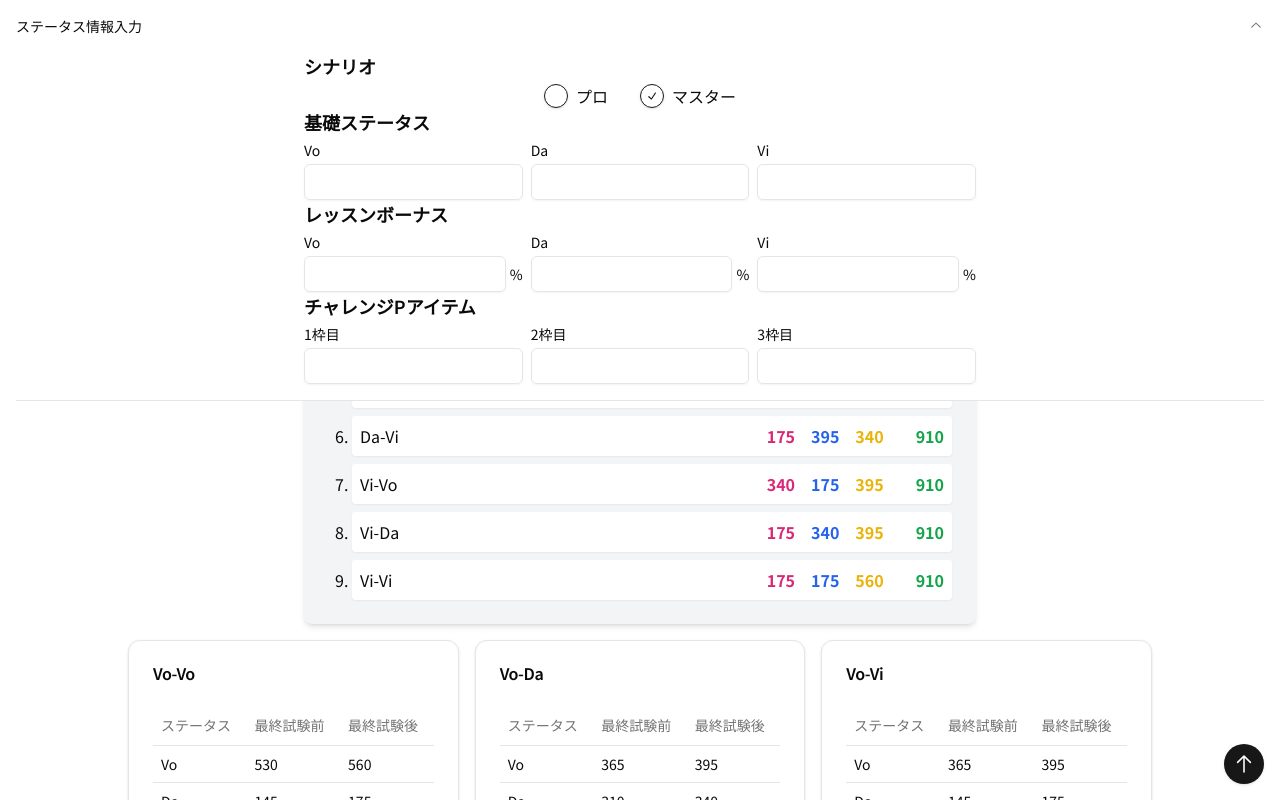
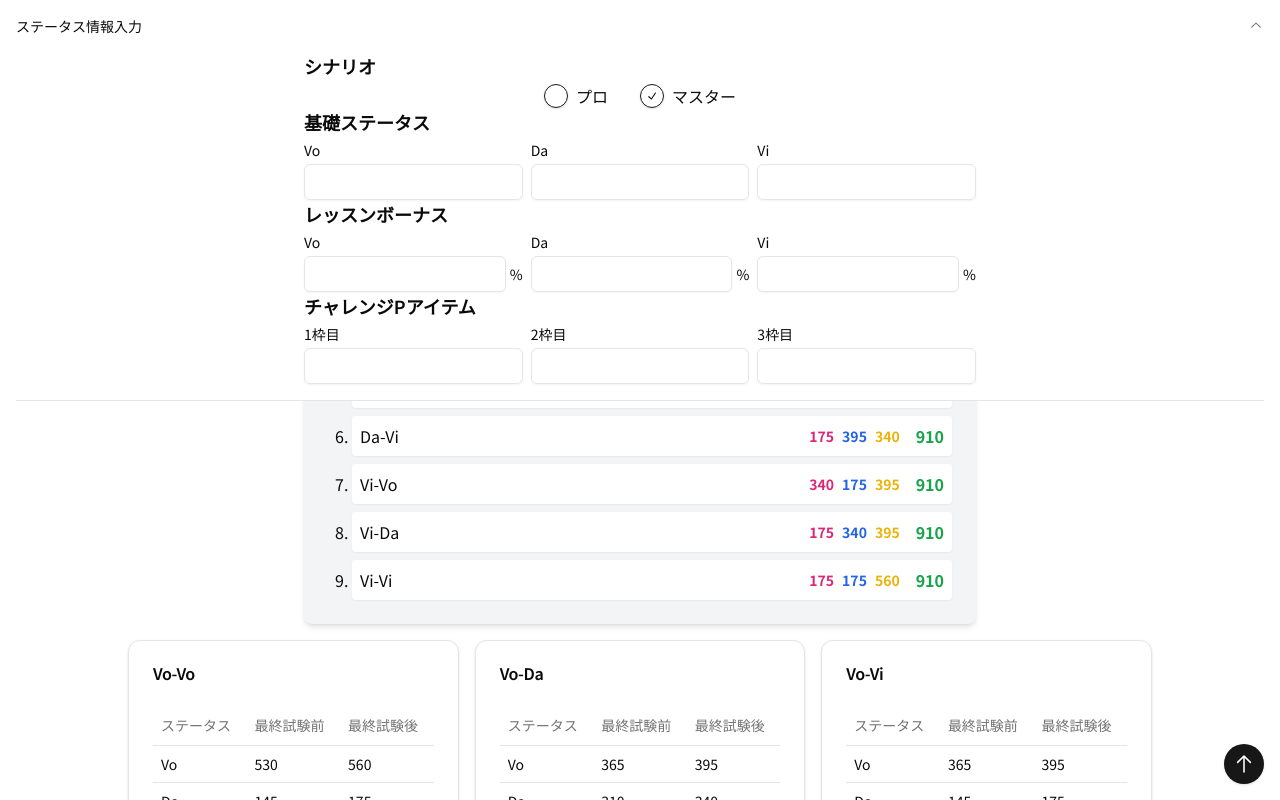
Before and after one commit to ttNKss/galkulator, a Next.js app: page / in a window 1280 px wide. Shown: the top 800 px of the page. Built offline with nearby package versions, Linux system fonts and the light colour scheme.

Commit message:
文字サイズ・配置調整

```diff
--- a/src/components/common/statusRanking.tsx
+++ b/src/components/common/statusRanking.tsx
@@ -30,17 +30,17 @@ const StatusRanking: React.FC<StatusRankingProps> = ({
               >
                 <span>{`${isLessonAndDrive ? `${v1}-` : ''}${v2}`}</span>
               </a>
-              <div className='flex space-x-4'>
-                <span className='font-bold text-pink-600'>
+              <div className='flex space-x-2 items-center'>
+                <span className='text-sm font-bold text-pink-600'>
                   {Vo.toLocaleString()}
                 </span>
-                <span className='font-bold text-blue-600'>
+                <span className='text-sm font-bold text-blue-600'>
                   {Da.toLocaleString()}
                 </span>
-                <span className='font-bold text-yellow-500'>
+                <span className='text-sm font-bold text-yellow-500'>
                   {Vi.toLocaleString()}
                 </span>
-                <span className='font-bold text-green-600 pl-4'>
+                <span className='font-bold text-green-600 pl-2'>
                   {total.toLocaleString()}
                 </span>
               </div>
```
